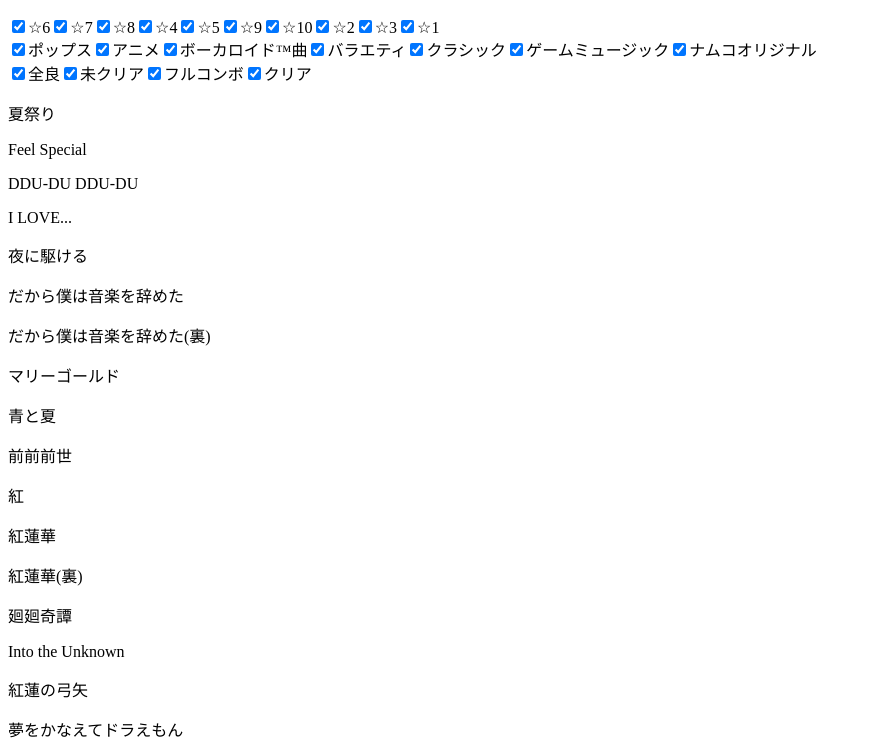
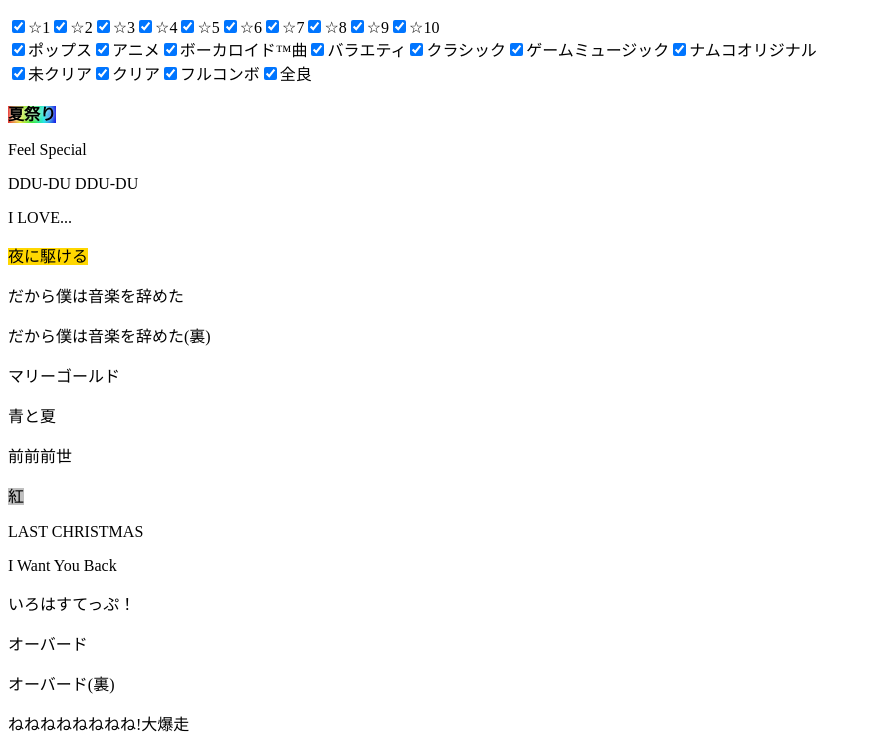
Before and after one commit to UltraSoundUS/progressNS2, a plain HTML site: page index.html in a window 1280 px wide. Shown: the part 58-800 px from the top of the page, without its empty margins (0-871 px from the left). Drawn offline with Linux system fonts and the light colour scheme.

Commit message:
Add a style sheet
- ソート順変更
- スタイルシート追加
- スタイルシート指定ミス修正

```diff
--- a/functions.js
+++ b/functions.js
@@ -40,6 +40,13 @@ const getResults = async url => {
 
 /**
  *
+ * @param {string} title
+ * @returns {number}
+ */
+const getGenreIndex = title => genreValues.findIndex(x => x == genresGlobal[title]);
+
+/**
+ *
  * @param {bool[]} levels
  * @param {bool[]} genres
  */
@@ -51,24 +58,37 @@ const setTable = (
   const main = document.getElementById('results');
   Array.from(main.children).forEach(e => e.remove());
 
-  for (let title in resultsGlobal) {
+  // const titles = Array.from(Object.keys(resultsGlobal))
+  //   .sort((x, y) => getGenreIndex(x) - getGenreIndex(y))
+  //   .sort((x, y) => songsGlobal[y] - songsGlobal[x]);
+  const titles = Array.from(Object.keys(resultsGlobal))
+    .sort((x, y) => getGenreIndex(x) - getGenreIndex(y));
+
+  const classNames = ['none', 'clear', 'fullcombo', 'donderfulcombo']
+  for (let title of titles) {
     if (!levels[songsGlobal[title] - 1]
-      || !genres[genreValues.findIndex(x => x == genresGlobal[title])]
+      || !genres[getGenreIndex(title)]
       || !conditions[resultsGlobal[title]]
     ) {
       continue;
     }
     const p = document.createElement('p');
     main.appendChild(p);
-    p.innerText = title;
+    const span = document.createElement('span');
+    p.appendChild(span);
+    span.innerText = title;
+    span.classList.add('condition-' + classNames[resultsGlobal[title]])
   }
 };
 
 
 const setTableWithOptions = () => {
-  const levels = Array.from(document.getElementById('checkboxes-level').querySelectorAll('input')).map(e => e.checked);
-  const genres = Array.from(document.getElementById('checkboxes-genre').querySelectorAll('input')).map(e => e.checked);
-  const conditions = Array.from(document.getElementById('checkboxes-condition').querySelectorAll('input')).map(e => e.checked);
+  const levels = Array.from(document.getElementById('checkboxes-level')
+    .querySelectorAll('input')).map(e => e.checked);
+  const genres = Array.from(document.getElementById('checkboxes-genre')
+    .querySelectorAll('input')).map(e => e.checked);
+  const conditions = Array.from(document.getElementById('checkboxes-condition')
+    .querySelectorAll('input')).map(e => e.checked);
   setTable(levels, genres, conditions);
 };
 
@@ -154,12 +174,12 @@ const initialize = async () => {
     return Object.fromEntries(songsArr);
   };
 
-  resultsGlobal = {...results1, ...results2};
-  songsGlobal = {...fn(songs1), ...fn(songs2)};
-  genresGlobal = {...gn(songs1), ...gn(songs2)};
+  resultsGlobal = { ...results1, ...results2 };
+  songsGlobal = { ...fn(songs1), ...fn(songs2) };
+  genresGlobal = { ...gn(songs1), ...gn(songs2) };
 
-  conditionValues = Array.from(new Set(Object.values(resultsGlobal))).sort((x, y) => x > y);
-  songValues = Array.from(new Set(Object.values(songsGlobal))).sort((x, y) => x > y);
+  conditionValues = Array.from(new Set(Object.values(resultsGlobal))).sort((x, y) => x - y);
+  songValues = Array.from(new Set(Object.values(songsGlobal))).sort((x, y) => x - y);
   genreValues = Array.from(new Set(Object.values(genresGlobal)));
 
   setTable();
--- a/index.html
+++ b/index.html
@@ -15,7 +15,7 @@
     <meta property="og:image" content="https://ultrasoundus.github.io/progressNS2/preview.png" />
     <meta property="og:description" content="太鼓の達人 ドンダフルフェスティバル (NS2) の進捗状況です" />
 
-    <link href="style.css" />
+    <link rel="stylesheet" href="style.css" />
     <script src="functions.js"></script>
 </head>
 
--- a/style.css
+++ b/style.css
@@ -0,0 +1,24 @@
+.condition-clear {
+    background: silver;
+}
+
+.condition-fullcombo {
+    background: gold;
+}
+
+.condition-donderfulcombo {
+    background: linear-gradient(
+        0.25turn,
+        hsl(0, 80%, 50%),
+        hsl(30, 80%, 50%),
+        hsl(60, 80%, 50%),
+        hsl(90, 80%, 50%),
+        hsl(120, 80%, 50%),
+        hsl(150, 80%, 50%),
+        hsl(180, 80%, 50%),
+        hsl(210, 80%, 50%),
+        hsl(240, 80%, 50%));
+    color: black;
+    text-shadow: 0 0 5px white;
+    font-weight: bold;
+}
```
